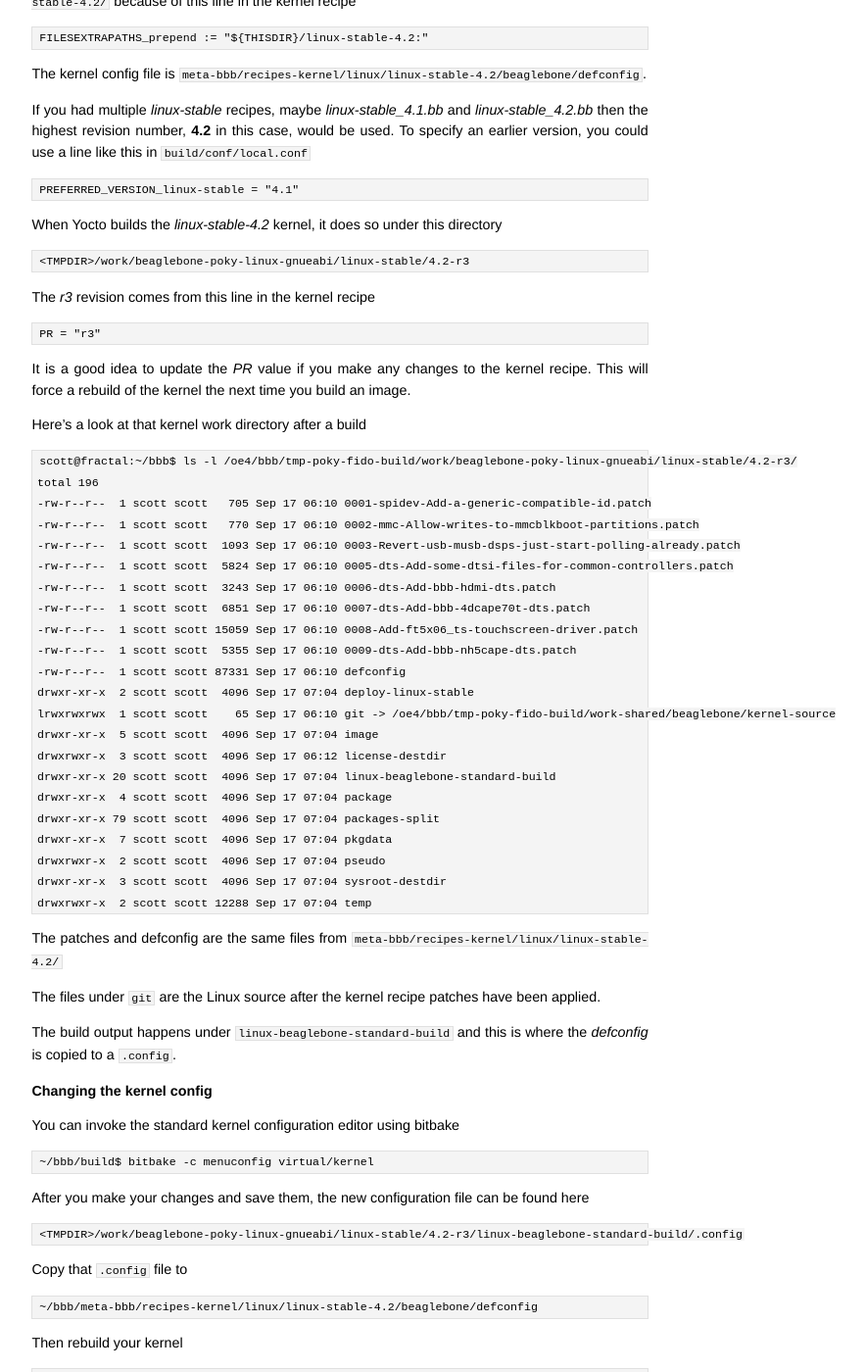
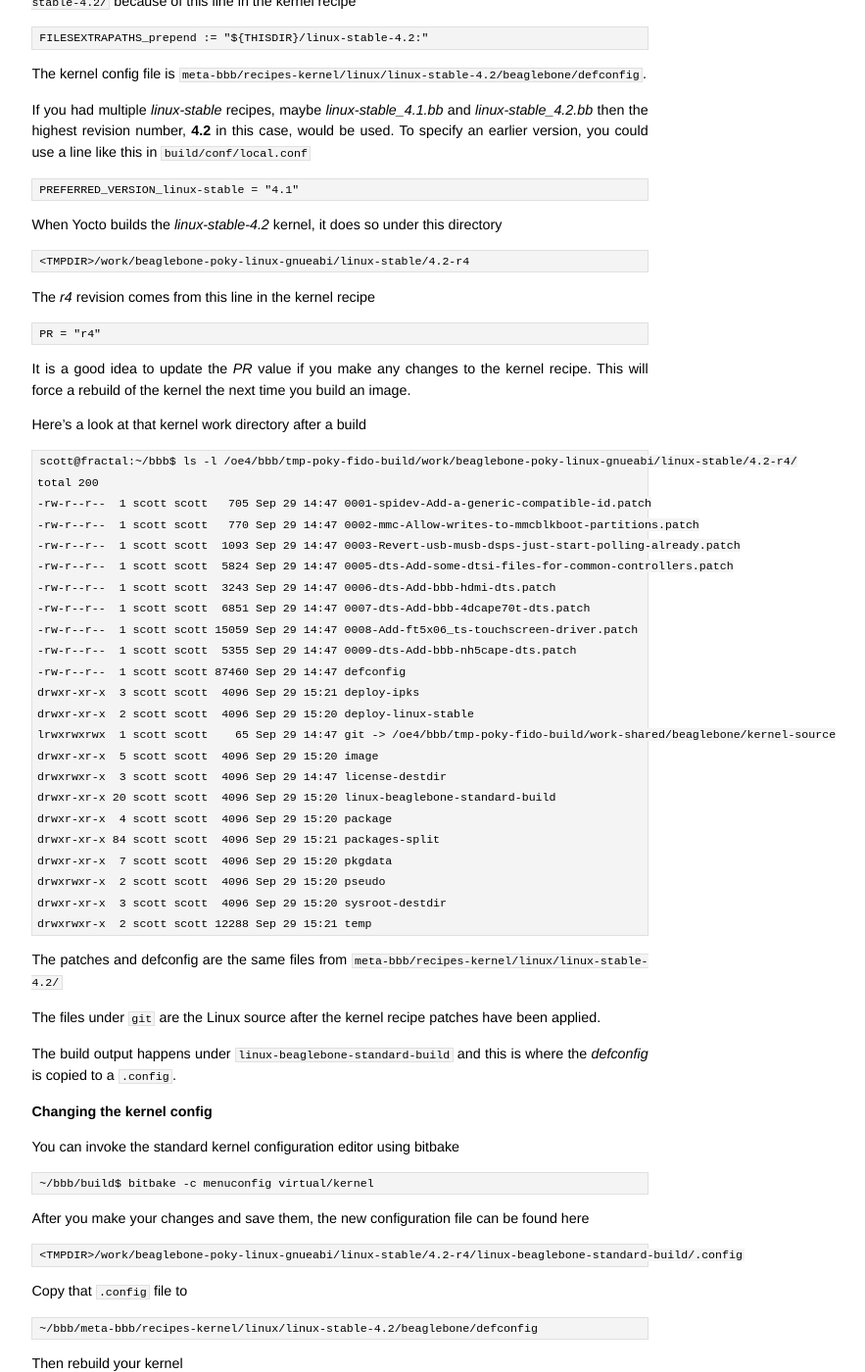
Before and after one commit to jumpnow/jumpnowtek-site, a Jekyll site: the page built from _posts/2015-06-22-Working-on-the-BeagleBone-kernel.md, in a window 1280 px wide and 1400 px high, scrolled down 620 px. Shown: the whole window at 98% size, without its empty margins (293-1176 px from the left). Built offline with Jekyll 4.4.1, drawn with Linux system fonts in a browser that asks for light colours; some of the changed text lies outside the part shown.

Commit message:
Update kernel version

```diff
--- a/_posts/2015-06-22-Working-on-the-BeagleBone-kernel.md
+++ b/_posts/2015-06-22-Working-on-the-BeagleBone-kernel.md
@@ -2,7 +2,7 @@
 layout: post
 title: Working on the BeagleBone Kernel
 description: "Working on and customizing the BeagleBone Black kernel"
-date: 2015-09-22 05:50:00
+date: 2015-09-29 15:20:00
 categories: beaglebone
 tags: [linux, beaglebone, kernel]
 ---
@@ -42,38 +42,39 @@ If you had multiple *linux-stable* recipes, maybe *linux-stable_4.1.bb* and *lin
 
 When Yocto builds the *linux-stable-4.2* kernel, it does so under this directory
 
-    <TMPDIR>/work/beaglebone-poky-linux-gnueabi/linux-stable/4.2-r3
+    <TMPDIR>/work/beaglebone-poky-linux-gnueabi/linux-stable/4.2-r4
 
-The *r3* revision comes from this line in the kernel recipe
+The *r4* revision comes from this line in the kernel recipe
 
-    PR = "r3"
+    PR = "r4"
 
 It is a good idea to update the *PR* value if you make any changes to the kernel recipe. This will force a rebuild of the kernel the next time you build an image.
 
 Here's a look at that kernel work directory after a build
 
-    scott@fractal:~/bbb$ ls -l /oe4/bbb/tmp-poky-fido-build/work/beaglebone-poky-linux-gnueabi/linux-stable/4.2-r3/
-    total 196
-    -rw-r--r--  1 scott scott   705 Sep 17 06:10 0001-spidev-Add-a-generic-compatible-id.patch
-    -rw-r--r--  1 scott scott   770 Sep 17 06:10 0002-mmc-Allow-writes-to-mmcblkboot-partitions.patch
-    -rw-r--r--  1 scott scott  1093 Sep 17 06:10 0003-Revert-usb-musb-dsps-just-start-polling-already.patch
-    -rw-r--r--  1 scott scott  5824 Sep 17 06:10 0005-dts-Add-some-dtsi-files-for-common-controllers.patch
-    -rw-r--r--  1 scott scott  3243 Sep 17 06:10 0006-dts-Add-bbb-hdmi-dts.patch
-    -rw-r--r--  1 scott scott  6851 Sep 17 06:10 0007-dts-Add-bbb-4dcape70t-dts.patch
-    -rw-r--r--  1 scott scott 15059 Sep 17 06:10 0008-Add-ft5x06_ts-touchscreen-driver.patch
-    -rw-r--r--  1 scott scott  5355 Sep 17 06:10 0009-dts-Add-bbb-nh5cape-dts.patch
-    -rw-r--r--  1 scott scott 87331 Sep 17 06:10 defconfig
-    drwxr-xr-x  2 scott scott  4096 Sep 17 07:04 deploy-linux-stable
-    lrwxrwxrwx  1 scott scott    65 Sep 17 06:10 git -> /oe4/bbb/tmp-poky-fido-build/work-shared/beaglebone/kernel-source
-    drwxr-xr-x  5 scott scott  4096 Sep 17 07:04 image
-    drwxrwxr-x  3 scott scott  4096 Sep 17 06:12 license-destdir
-    drwxr-xr-x 20 scott scott  4096 Sep 17 07:04 linux-beaglebone-standard-build
-    drwxr-xr-x  4 scott scott  4096 Sep 17 07:04 package
-    drwxr-xr-x 79 scott scott  4096 Sep 17 07:04 packages-split
-    drwxr-xr-x  7 scott scott  4096 Sep 17 07:04 pkgdata
-    drwxrwxr-x  2 scott scott  4096 Sep 17 07:04 pseudo
-    drwxr-xr-x  3 scott scott  4096 Sep 17 07:04 sysroot-destdir
-    drwxrwxr-x  2 scott scott 12288 Sep 17 07:04 temp
+    scott@fractal:~/bbb$ ls -l /oe4/bbb/tmp-poky-fido-build/work/beaglebone-poky-linux-gnueabi/linux-stable/4.2-r4/
+    total 200
+    -rw-r--r--  1 scott scott   705 Sep 29 14:47 0001-spidev-Add-a-generic-compatible-id.patch
+    -rw-r--r--  1 scott scott   770 Sep 29 14:47 0002-mmc-Allow-writes-to-mmcblkboot-partitions.patch
+    -rw-r--r--  1 scott scott  1093 Sep 29 14:47 0003-Revert-usb-musb-dsps-just-start-polling-already.patch
+    -rw-r--r--  1 scott scott  5824 Sep 29 14:47 0005-dts-Add-some-dtsi-files-for-common-controllers.patch
+    -rw-r--r--  1 scott scott  3243 Sep 29 14:47 0006-dts-Add-bbb-hdmi-dts.patch
+    -rw-r--r--  1 scott scott  6851 Sep 29 14:47 0007-dts-Add-bbb-4dcape70t-dts.patch
+    -rw-r--r--  1 scott scott 15059 Sep 29 14:47 0008-Add-ft5x06_ts-touchscreen-driver.patch
+    -rw-r--r--  1 scott scott  5355 Sep 29 14:47 0009-dts-Add-bbb-nh5cape-dts.patch
+    -rw-r--r--  1 scott scott 87460 Sep 29 14:47 defconfig
+    drwxr-xr-x  3 scott scott  4096 Sep 29 15:21 deploy-ipks
+    drwxr-xr-x  2 scott scott  4096 Sep 29 15:20 deploy-linux-stable
+    lrwxrwxrwx  1 scott scott    65 Sep 29 14:47 git -> /oe4/bbb/tmp-poky-fido-build/work-shared/beaglebone/kernel-source
+    drwxr-xr-x  5 scott scott  4096 Sep 29 15:20 image
+    drwxrwxr-x  3 scott scott  4096 Sep 29 14:47 license-destdir
+    drwxr-xr-x 20 scott scott  4096 Sep 29 15:20 linux-beaglebone-standard-build
+    drwxr-xr-x  4 scott scott  4096 Sep 29 15:20 package
+    drwxr-xr-x 84 scott scott  4096 Sep 29 15:21 packages-split
+    drwxr-xr-x  7 scott scott  4096 Sep 29 15:20 pkgdata
+    drwxrwxr-x  2 scott scott  4096 Sep 29 15:20 pseudo
+    drwxr-xr-x  3 scott scott  4096 Sep 29 15:20 sysroot-destdir
+    drwxrwxr-x  2 scott scott 12288 Sep 29 15:21 temp
 
 The patches and defconfig are the same files from `meta-bbb/recipes-kernel/linux/linux-stable-4.2/`
 
@@ -90,7 +91,7 @@ You can invoke the standard kernel configuration editor using bitbake
 
 After you make your changes and save them, the new configuration file can be found here
 
-    <TMPDIR>/work/beaglebone-poky-linux-gnueabi/linux-stable/4.2-r3/linux-beaglebone-standard-build/.config
+    <TMPDIR>/work/beaglebone-poky-linux-gnueabi/linux-stable/4.2-r4/linux-beaglebone-standard-build/.config
 
 Copy that `.config` file to
 
```
Also changed, not shown: other parts of _posts/2015-06-22-Working-on-the-BeagleBone-kernel.md (+2 -2 lines), _posts/2014-02-21-Duovero-Systems-with-Yocto.md (+4 -4 lines), _posts/2015-06-08-BeagleBone-Systems-with-Yocto.md (+145 -62 lines).
